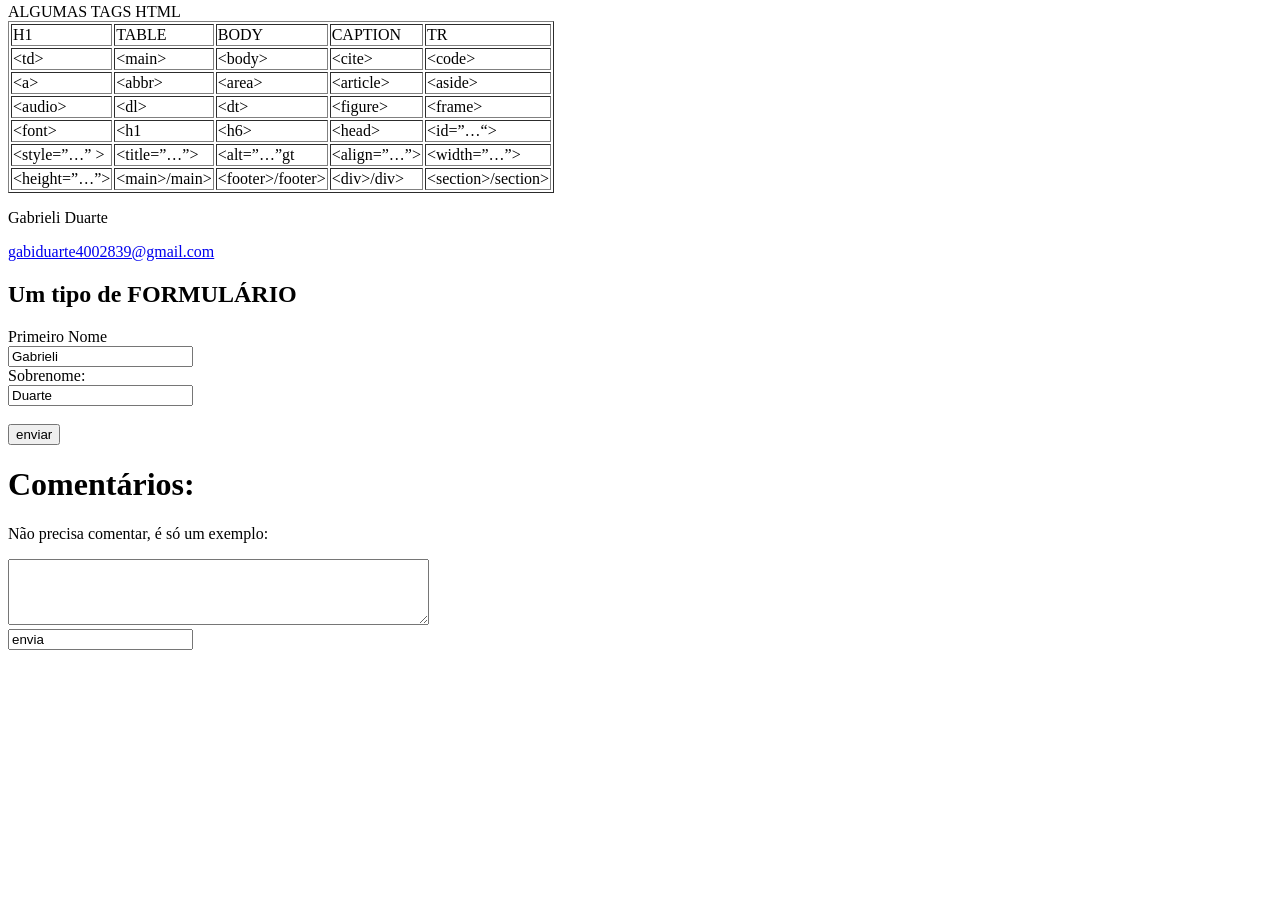
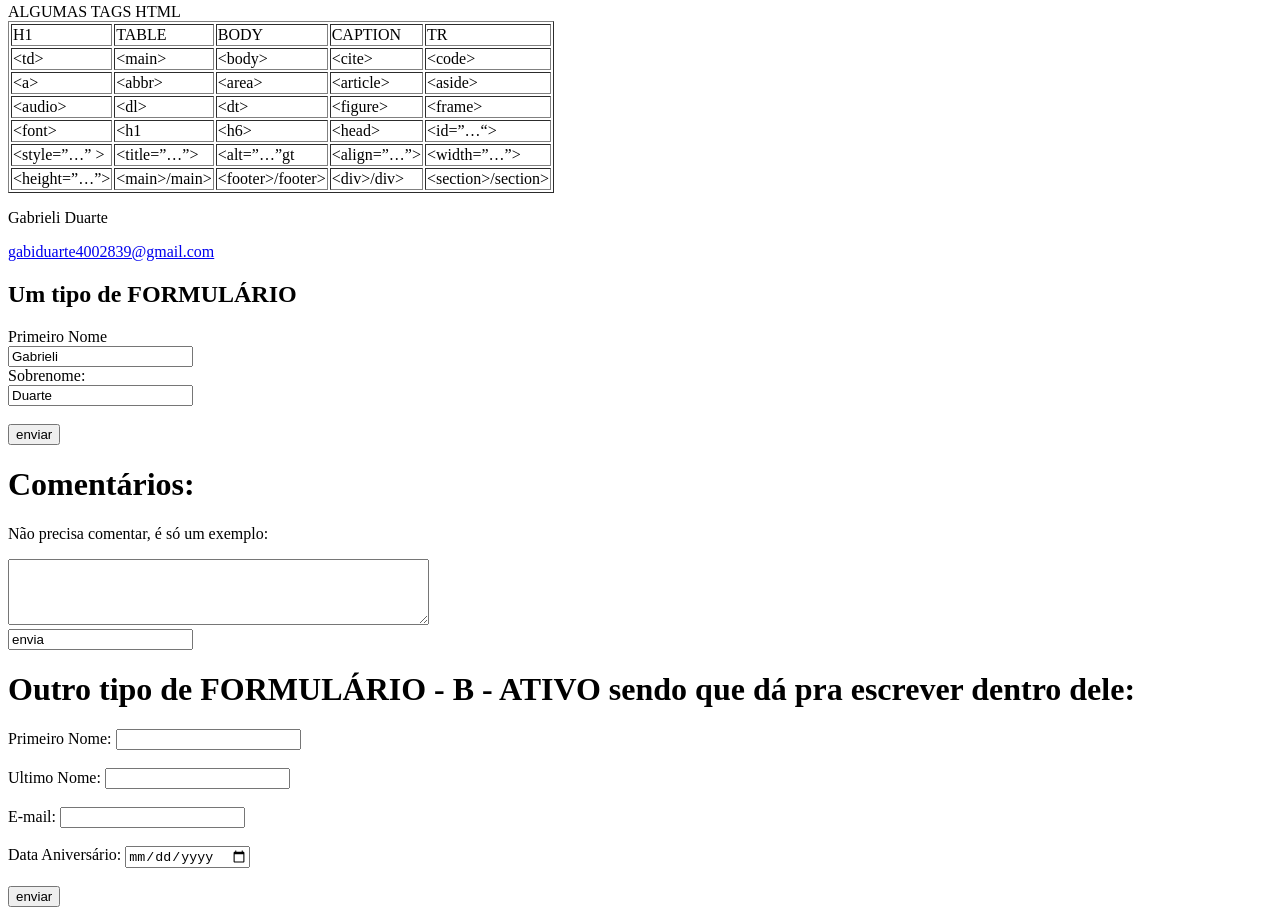
Before and after one commit to gabiiduarte/perfilgabrieli, a plain HTML site: page index.html in a window 1280 px wide. Shown: the part 546-1461 px from the top of the page. Before the commit the page ends 1204 px from the top, so only its background shows below. Drawn offline with Linux system fonts and the light colour scheme.

Commit message:
uppppppppp

```diff
--- a/index.html
+++ b/index.html
@@ -127,9 +127,21 @@
 </form>
 </div>
 
+<div>
+<h1>Outro tipo de FORMULÁRIO - B - ATIVO sendo que dá pra escrever dentro dele:</h1>
 
-
-
+<form action="#">
+    <label for="fname">Primeiro Nome:</label>
+    <input type="text" id="fname" name="fname"><br><br>
+    <label for="fname">Ultimo Nome:</label>
+    <input type="text" id="fname" name="fname"><br><br>
+    <label for="fname">E-mail:</label>
+    <input type="text" id="fname" name="fname"><br><br>
+    <label for="birthday">Data Aniversário:</label>
+    <input type="date" id="Data Aniversário" name="Data Aniversário"><br><br>
+    <input type="submit" value="enviar">
+  </form>
+</div>
 
 
 
```
